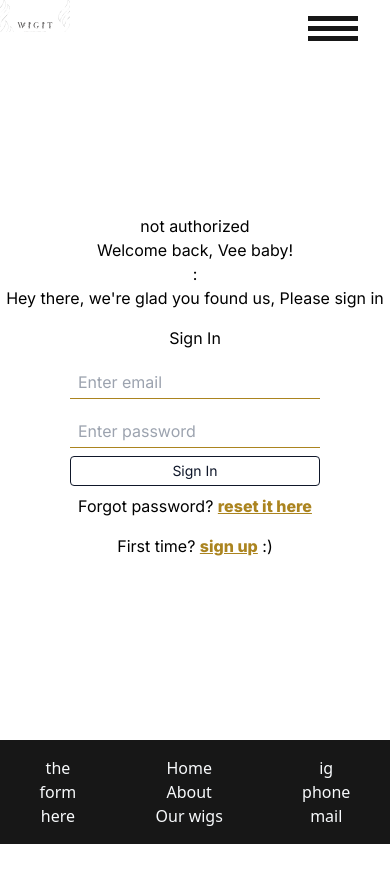
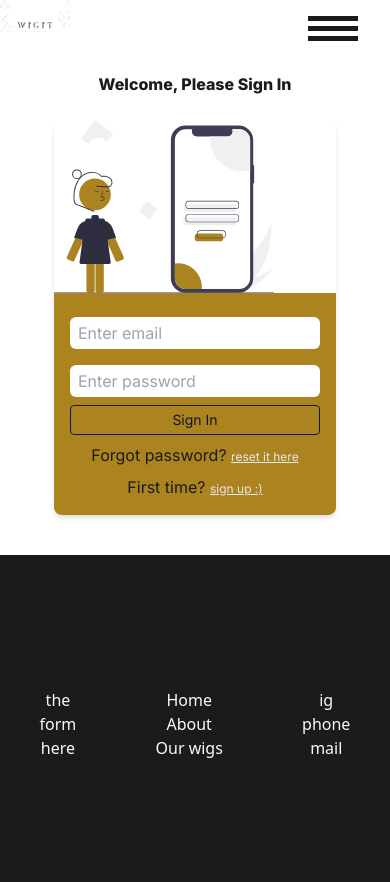
Before and after one commit to chee-zaram/wigit-webapp, a Next.js app in the folder assets/: page /signin in a window 390 px wide. Shown: the top 882 px of the page. Before the commit the page ends 844 px from the top, so only its background shows below. Built offline with nearby package versions, Linux system fonts and the light colour scheme.

Commit message:
Fix: Redesign mobile sign in page

```diff
--- a/assets/app/signin/components/SignInForm.tsx
+++ b/assets/app/signin/components/SignInForm.tsx
@@ -8,6 +8,9 @@ import Input from '@components/Input';
 import axios from 'axios';
 import { useRouter } from 'next/navigation';
 import { useSignInContext } from '../../SignInContextProvider';
+import Image from 'next/image';
+import signin from '@/public/assets/images/undraw_mobile_login_re_9ntv.svg';
+
 
 export const metadata = { title: 'sign in wigit' };
 
@@ -60,10 +63,21 @@ const signInForm = () => {
         router.push('/');
         alert("A password reset link has been sent to your email");
     };
+    const pushToSignUp = (): void => {
+      router.push('/signup');
+    };
 
     return (
-        <form onSubmit={ handleAxios } className='flex flex-col gap-2 p-4 center max-w-max sm:max-w-l'>
-            <h1>Sign In</h1>
+        <section className=' md:min-w-3xl md:flex flex-wrap rounded-lg shadow-md overflow-hidden'>
+            <div className='md:w-1/2'>
+                <Image
+                    src={ signin }
+                    alt='Wigit Company Logo'
+                    width={220}
+                    height={300}/>
+            </div>
+            <form onSubmit={ handleAxios } className=' md:w-1/2 flex flex-col gap-2 p-4 bg-accent center max-w-max sm:max-w-l'>
+                {/* <h1>Sign In</h1> */}
                 <label htmlFor='email'></label>
                 <Input onChange={(event: React.ChangeEvent<HTMLInputElement>) => handleSetEmail(event)}
                     type='text'
@@ -81,9 +95,10 @@ const signInForm = () => {
                     required={ true }
                 />
                 <Button type='submit' text='sign in' />
-            <p>Forgot password? <span className='underline pointer text-accent font-extrabold' onClick={handleResetPassword}>reset it here</span></p>
-
+                <p>Forgot password? <button className='underline pointer text-light_bg text-xs' onClick={handleResetPassword}>reset it here</button></p>
+                <p>First time? <button className='underline pointer text-light_bg text-xs' onClick={pushToSignUp}>sign up :)</button></p>
             </form>
+        </section>
     )
 };
 
--- a/assets/app/signin/page.tsx
+++ b/assets/app/signin/page.tsx
@@ -1,6 +1,5 @@
-// sign in / sign up page
+// sign in page
 "use client";
-import { useState, useContext, useEffect } from 'react';
 import SignInForm from '@app/signin/components/SignInForm';
 import { useRouter } from 'next/navigation';
 import { useSignInContext } from '../SignInContextProvider';
@@ -10,7 +9,9 @@ const signin = () => {
     // check if user is signed in
     const router = useRouter();
     const { jwt } = useSignInContext();
-
+    const user: any = window.sessionStorage.getItem('user') ?
+        JSON.parse(window.sessionStorage.getItem('user')) :
+        {};
     // const { data, error } = useQuery({ queryKey: ['signInSubmit'], queryFn: handleAxios})
     // console.log(data);
     // async function handleAxios () {
@@ -19,26 +20,18 @@ const signin = () => {
     //     setIsSignedIn(true);
     // }
 
-    const toggleSignIn = (): void => {
-      router.push('/signup');
-    };
+
 
     return (
         <main className='signin_main flex flex-col justify-around items-center'>
             {/* take this to rootlayout to conditionally render sign in link  */}
-            <div className='welcome_message'>
-
-                <h2>{jwt}</h2>
-                <h3>Welcome back, Vee baby!</h3> :
-                <h3>Hey there, we're glad you found us, Please sign in</h3>
-
+            <div className='mb-6 capitalize font-extrabold text-dark_bg'>
+                <h2>Welcome, please sign in</h2>
             </div>
             { window.sessionStorage.getItem('jwt') ?
                 <h2> user profile, yaay! { window.sessionStorage.getItem('jwt') }</h2> :
                 <SignInForm />
             }
-            <p>First time? <span className='underline pointer text-accent font-extrabold' onClick={toggleSignIn}>sign up</span> :)</p>
-
         </main>
     )
 
--- a/assets/components/Footer.tsx
+++ b/assets/components/Footer.tsx
@@ -5,7 +5,7 @@ import Feedback from "@components/Feedback";
 import Socials from "@components/Socials";
 
 const Footer = () => (
-    <footer className='footer flex justify-around py-4 items-center bg-neutral-900 text-slate-50'>
+    <footer className='footer flex justify-around py-4 h-[40vh] mt-10 items-center bg-dark_bg text-slate-50'>
         <Feedback />
         <UsefulLinks />
         <Socials />
--- a/assets/components/Input.tsx
+++ b/assets/components/Input.tsx
@@ -9,7 +9,7 @@ const Input: NextPage<InputProps> = ({ onChange, name, type, placeholder, id, re
         type={ type }
         placeholder={ placeholder }
         id={ id }
-        className='py-1 px-2 outline-none border-b border-accent'
+        className='py-1 px-2 outline-none rounded-md'
         required={ required }
         autoComplete={ autocomplete }
     />
--- a/assets/components/Navbar.tsx
+++ b/assets/components/Navbar.tsx
@@ -22,7 +22,7 @@ const handleMobileNav = () => {
 };
 
   return (
-    <header id='header'>
+    <header id='header' className='mb-10'>
         <Logo />
         <nav id="navbar" className="flex px-4 gap-2 mr-4">
         <p>...{ isSignedIn }</p>
--- a/assets/styles/globals.css
+++ b/assets/styles/globals.css
@@ -7,7 +7,7 @@
   --background-start-rgb: 214, 219, 220;
   --background-end-rgb: 255, 255, 255;
   --light-color: #f6f7f7;
-  --dark-color:#171717;
+  --dark-color:#1b1b1b;
   --accent-color: #AB841F;
 }
 
@@ -20,7 +20,7 @@
 }
 
 body {
-  color: rgb(var(--foreground-rgb));
+  color: var(--dark-color);
   text-align: center;
   background-color: #fff;
   /* background: linear-gradient(
--- a/assets/tailwind.config.js
+++ b/assets/tailwind.config.js
@@ -9,7 +9,7 @@ module.exports = {
     extend: {
       colors: {
         'accent': '#AB841F',
-        'dark_bg': '#171717',
+        'dark_bg': '#1b1b1b',
         'light_bg': '#e5e7eb'
       },
     },
```
Lines whose indentation alone changed are shown as unchanged.
